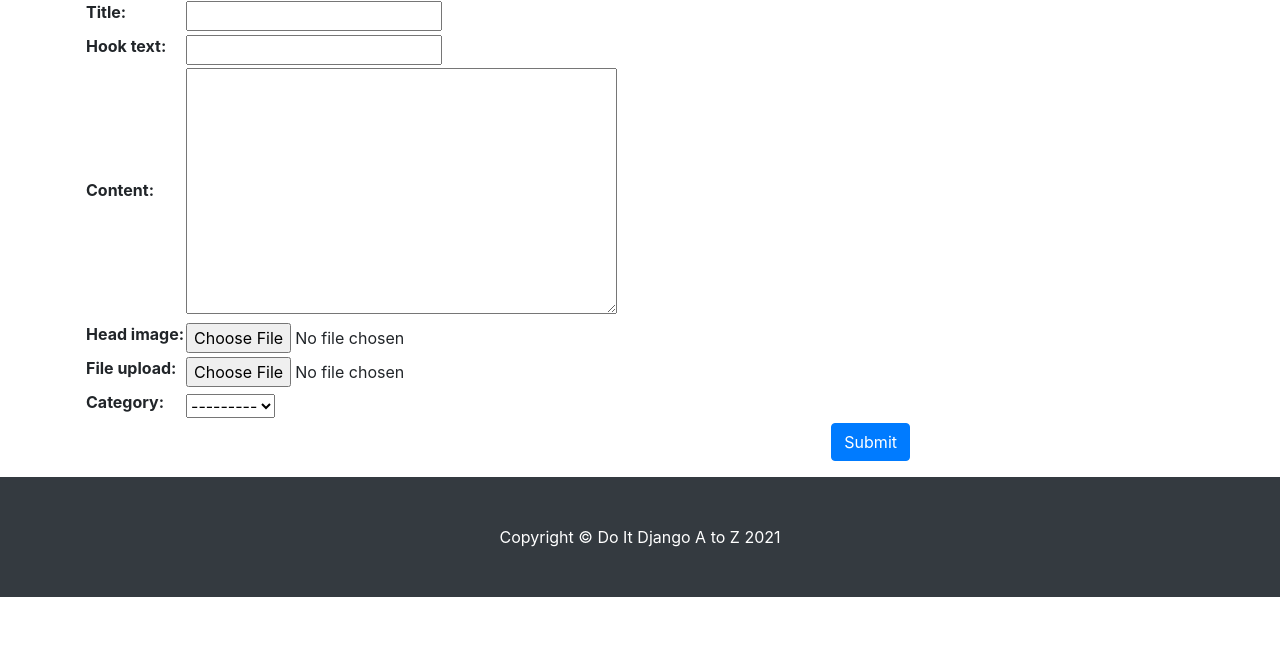
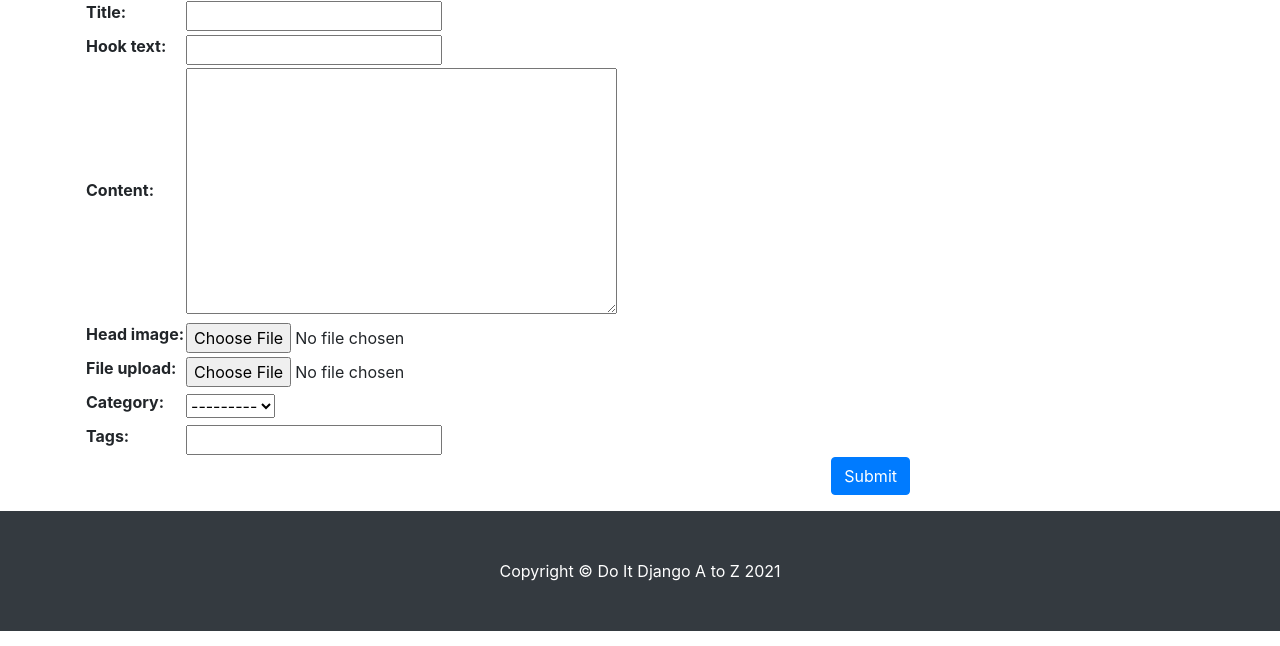
Before and after one commit to kimseongho0519/doit_django_kdigital, a Django app: page /blog/create_post/ in a window 1280 px wide. Shown: the part 154-800 px from the top of the page. Run offline with Django 3.2, Linux system fonts and the light colour scheme; the visitor is signed in with stand-in values (Sample User, id 1); data that the repository does not hold is empty; some libraries are stand-ins or nearby versions.

Commit message:
포스트를 작성할 때 텍스트로 태그 지정하기

```diff
--- a/blog/admin.py
+++ b/blog/admin.py
@@ -7,9 +7,9 @@ admin.site.register(Post)
 class CategoryAdmin(admin.ModelAdmin):
     prepopulated_fields = {'slug' : ('name', )}
 
+admin.site.register(Category, CategoryAdmin)
+
 class TagAdmin(admin.ModelAdmin):
     prepopulated_fields = {'slug': ('name', )}
 
-
-admin.site.register(Category, CategoryAdmin)
 admin.site.register(Tag, TagAdmin)
--- a/blog/models.py
+++ b/blog/models.py
@@ -19,6 +19,14 @@ class Tag(models.Model):
     name = models.CharField(max_length=50, unique=True)
     slug = models.SlugField(max_length=200, unique=True,allow_unicode=True)
 
+    def __str__(self):
+        return self.name
+
+    def get_absolute_url(self):
+        return f'/blog/category/{self.slug}/'
+
+    class Meta:
+        verbose_name_plural = 'Tag'
 
 class Post(models.Model):
     title = models.CharField(max_length=30)
@@ -36,7 +44,7 @@ class Post(models.Model):
     tags = models.ManyToManyField(Tag, blank=True)
 
     def __str__(self):
-        return f'[{self.pk}]||{self.title}'
+        return f'[{self.pk}]||{self.title}{self. author}'
 
     def get_absolute_url(self):
         return f'/blog/{self.pk}/'
--- a/blog/templates/blog/post_detail.html
+++ b/blog/templates/blog/post_detail.html
@@ -18,6 +18,11 @@
             <a href="#">{{ post.author | upper }}</a>
         </p>
         <hr>
+        {% if user.is_authenticated and user == post.author %}
+            <a class="btn btn-info btn-sm float-right" href="/blog/update_post/{{ post.pk }}/"
+            role ="button"><i class="fas fa-pen"></i> Edit post </a>
+        {% endif %}
+
         <!-- Date/Time -->
         <p>Posted on {{ post.created_at }}</p>
         <hr>
--- a/blog/templates/blog/post_form.html
+++ b/blog/templates/blog/post_form.html
@@ -5,9 +5,14 @@
 {% block main_area %}
     <h1>Create New Post</h1>
     <hr/>
-    <form method="post" enctype="multipart/form-data">{% csrf_token %}
+    <form method="post" enctype="multipart/form-data">
+        {% csrf_token %}
         <table>
             {{ form }}
+            <tr>
+                <th><label for="id_tags_str">Tags:</label></th>
+                <td><input type="text" name="tags_str" id="id_tags_str"></td>
+            </tr>
         </table>
         <button type="submit" class="btn btn-primary float-right">Submit</button>
     </form>
--- a/blog/urls.py
+++ b/blog/urls.py
@@ -3,6 +3,7 @@ from . import views
 
 urlpatterns = [
 
+    path('update_post/<int:pk>/',views.PostUpdate.as_view()),
     path('create_post/',views.PostCreate.as_view()),
     path('tag/<str:slug>/', views.tag_page),
     path('category/<str:slug>/',views.category_page),
--- a/blog/views.py
+++ b/blog/views.py
@@ -1,8 +1,10 @@
+from urllib import response
 from django.shortcuts import render ,redirect
-from django.views.generic import ListView, DetailView, CreateView
+from django.views.generic import ListView, DetailView, CreateView, UpdateView
 from django.contrib.auth.mixins import LoginRequiredMixin, UserPassesTestMixin
 from .models import Post, Category, Tag
-
+from django.core.exceptions import PermissionDenied
+from django.utils.text import slugify
 class PostList(ListView):
     model = Post
     ordering = '-pk'
@@ -24,7 +26,7 @@ class PostDetail(DetailView):
 
         return context
 
-class PostCreate(LoginRequiredMixin,UserPassesTestMixin,CreateView):
+class PostCreate(LoginRequiredMixin,CreateView):
     model = Post
     fields = ['title', 'hook_text', 'content', 'head_image', 'file_upload', 'category']
 
@@ -35,10 +37,37 @@ class PostCreate(LoginRequiredMixin,UserPassesTestMixin,CreateView):
         current_user = self.request.user
         if current_user.is_authenticated and (current_user.is_staff or current_user.is_superuser):
             form.instance.author = current_user
-            return super(PostCreate, self).form_valid(form)
+            response =super(PostCreate, self).form_valid(form)
+
+            tags_str = self.request.POST.get('tags_str')
+            print(tags_list)
+            if  tags_str:
+                tags_str = tags_str.strip()
+                tags_str = tags_str.replace(',', ';')
+                tags_list = tags_str.split(';')
+
+                for t in tags_list:
+                    t = t.strip()
+                    tag, is_tag_created = Tag.objects.get_or_create(name=t)
+                    if is_tag_created:
+                        tag.slug = slugify(t, allow_unicode = True)
+                        tag.save()
+
+                    self.object.tags.add(tag)
+            return response
         else:
-            return redirect('/blog/')
+            return redirect('/blog')
+class PostUpdate(LoginRequiredMixin, UpdateView):
+    model = Post
+    fields = ['title', 'hook_text', 'content', 'head_image', 'file_upload', 'category', 'tags']
 
+    template_name = 'blog/post_update_form.html'
+
+def dispatch(self, request, *args, **kwargs):
+    if request.user.is_authenticated and request.user == self.get_object().author:
+        return super(PostUpdate, self).dispatch(request, *args, **kwargs)
+    else:
+        raise PermissionDenied
 
 def category_page(request, slug):
     if slug == 'no_category':
```
Also changed, not shown: blog/templates/blog/post_update_form.html (added, +14 -0 lines).
